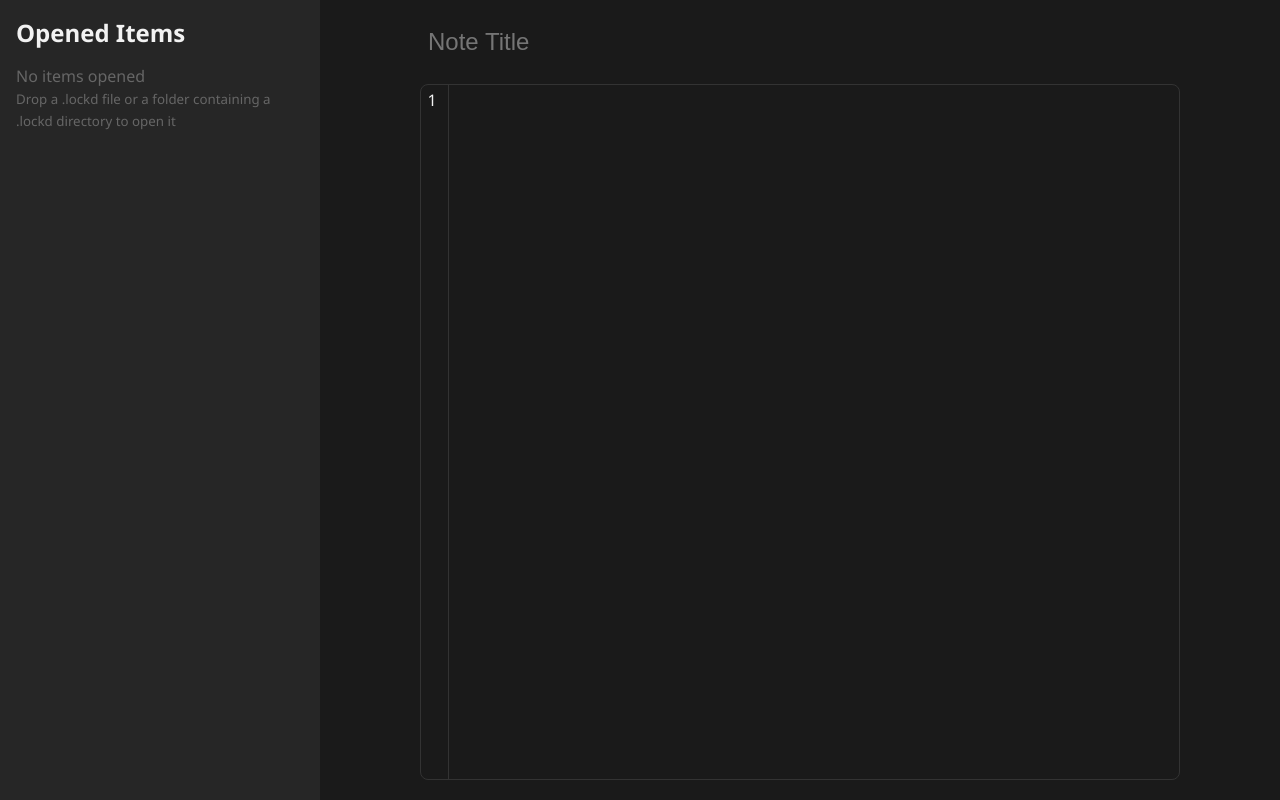
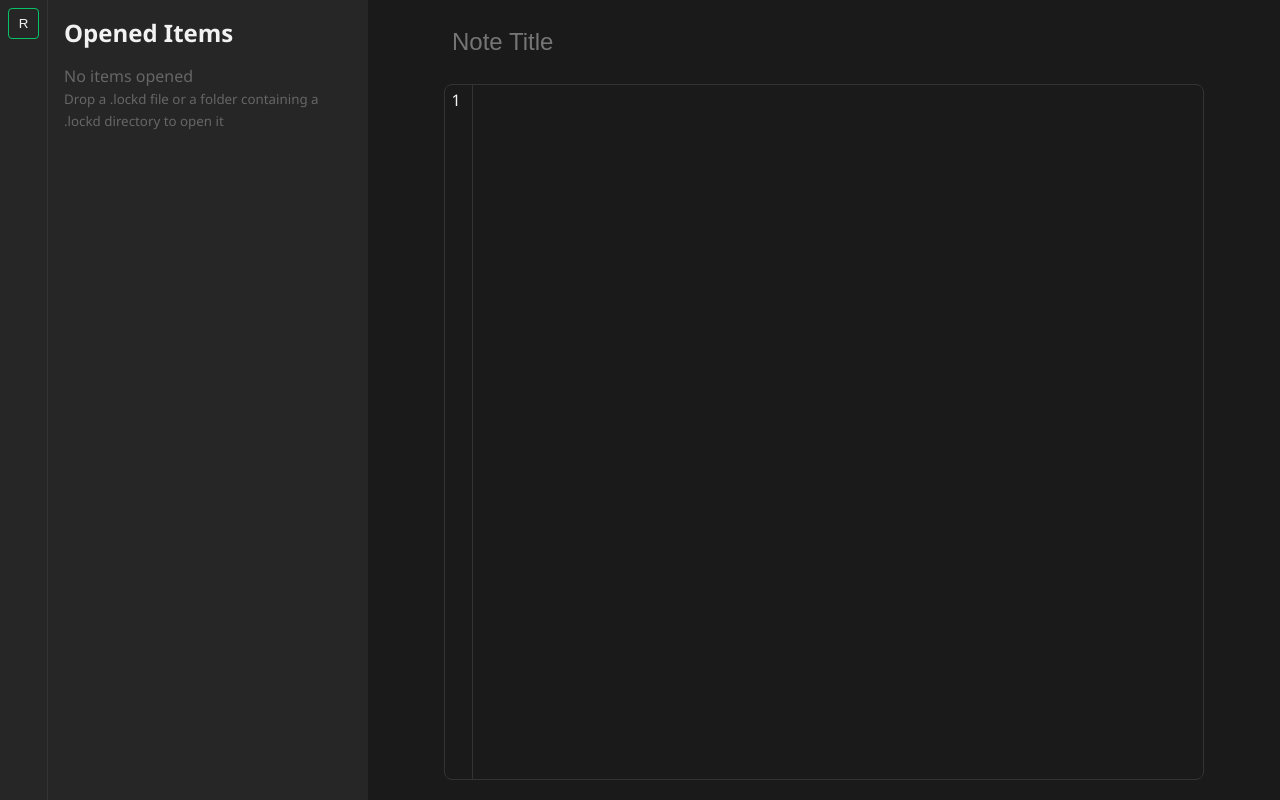
Before and after one commit to Jala3400/PrivateNotes, a SvelteKit app: page /Notes in a window 1280 px wide. Built offline with nearby package versions, Linux system fonts and the light colour scheme.

Commit message:
Basic toolsbar

```diff
--- /dev/null
+++ b/src/lib/components/atoms/ToolButton.svelte
@@ -0,0 +1,26 @@
+<script lang="ts">
+    interface Props {
+        name: string;
+        icon: string;
+        onClick: () => void;
+    }
+
+    let { name, icon, onClick }: Props = $props();
+</script>
+
+<button class="tool-button" onclick={onClick} title={name}>
+    <span class="icon">{icon}</span>
+</button>
+
+<style>
+    .tool-button {
+        aspect-ratio: 1;
+        width: 100%;
+
+        background-color: var(--background-dark-light);
+        color: var(--text-color);
+
+        border: 1px solid var(--main-color);
+        border-radius: var(--border-radius-small);
+    }
+</style>
--- /dev/null
+++ b/src/lib/components/organisms/Toolsbar/Toolsbar.svelte
@@ -0,0 +1,33 @@
+<script lang="ts">
+    import ToolButton from "$lib/components/atoms/ToolButton.svelte";
+
+    let tools = [
+        {
+            name: "Reset the app",
+            icon: "R",
+            action: () => {
+                console.log("Reset the app");
+            },
+        },
+    ];
+</script>
+
+<div class="toolsbar">
+    {#each tools as tool}
+        <ToolButton name={tool.name} icon={tool.icon} onClick={tool.action} />
+    {/each}
+</div>
+
+<style>
+    .toolsbar {
+        display: flex;
+        flex-direction: row;
+        align-items: flex-start;
+        gap: 0.5em;
+
+        padding: 0.5em;
+
+        background-color: var(--background-dark-light);
+        border-right: 1px solid var(--background-dark-lighter);
+    }
+</style>
--- a/src/routes/Notes/+page.svelte
+++ b/src/routes/Notes/+page.svelte
@@ -1,9 +1,11 @@
 <script>
     import NoteEditor from "$lib/components/templates/NoteEditor/NoteEditor.svelte";
     import Sidebar from "$lib/components/organisms/Sidebar/Sidebar.svelte";
+    import Toolsbar from "$lib/components/organisms/Toolsbar/Toolsbar.svelte";
 </script>
 
 <div class="app-layout">
+    <Toolsbar />
     <Sidebar />
     <div class="main-content">
         <NoteEditor />
@@ -13,7 +15,7 @@
 <style>
     .app-layout {
         display: grid;
-        grid-template-columns: clamp(10em, 30%, 20em) auto;
+        grid-template-columns: 3em clamp(10em, 30%, 20em) auto;
 
         height: 100%;
         width: 100%;
```
